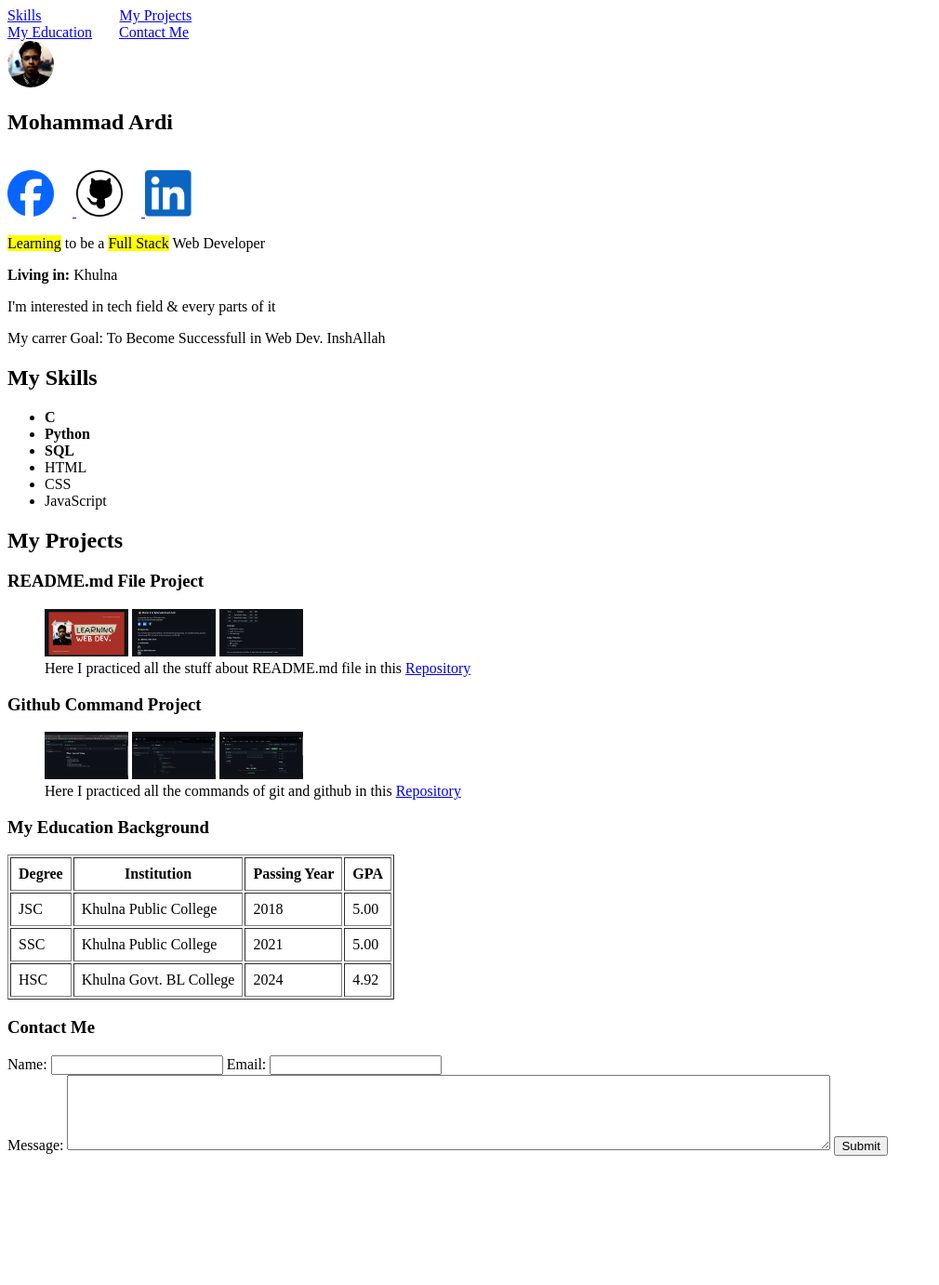
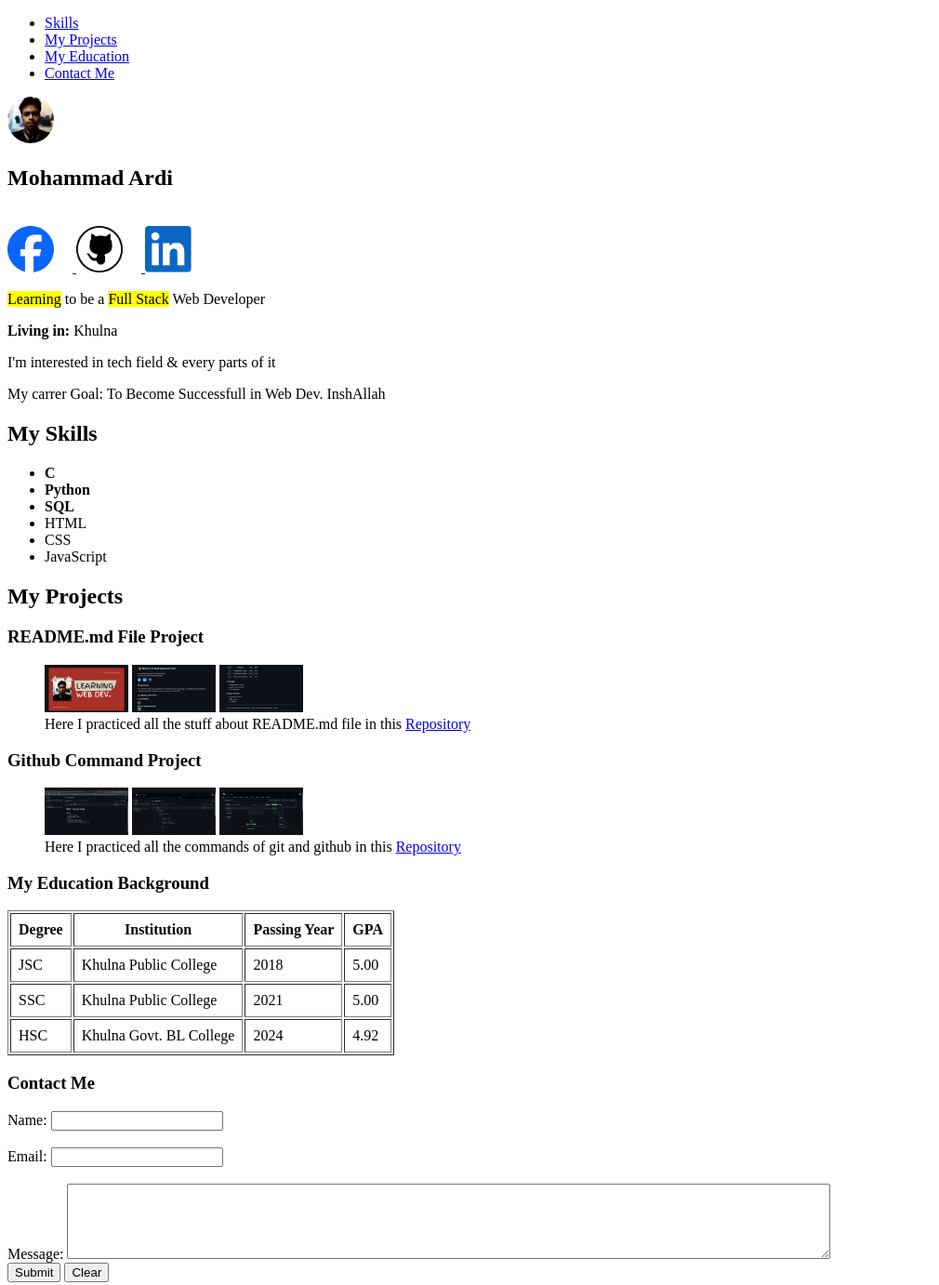
Before and after one commit to AforArdi/HTML_1, a plain HTML site: page index.html in a window 1280 px wide. Shown: the whole page at 93% size, without its empty margins (0-1010 px from the left). Before the commit the page ends 1251 px from the top, so only its background shows below. Drawn offline with Linux system fonts and the light colour scheme.

Commit message:
Updated Navbar

```diff
--- a/index.html
+++ b/index.html
@@ -8,10 +8,12 @@
 <body>
     <header>
         <nav>
-            <a href="#skills" style="margin-right: 80px;">Skills</a>
-            <a href="#projects">My Projects</a><br>
-            <a href="#educations" style="margin-right:25px;">My Education</a>
-            <a href="#contact">Contact Me</a>
+            <ul>
+                <li><a href="#skills">Skills</a></li>
+                <li><a href="#projects">My Projects</a></li>
+                <li><a href="#educations">My Education</a></li>
+                <li><a href="#contact">Contact Me</a></li>
+            </ul>
         </nav>
         <!--intro-->
         <section>
@@ -111,15 +113,22 @@
         <section>
             <h3>Contact Me</h3>
             <form action="#" method="post">
+                <div>
                     <label for="name">Name:</label>
                     <input type="text" id="name" name="name" required>
-
+                </div>
+                <br>
+                <div>
                     <label for="email">Email:</label>
                     <input type="email" id="email" name="email" required><br>
-
+                </div>
+                <br>
+                <div>
                     <label for="message">Message:</label>
                     <textarea id="message" name="message" rows="5" cols="100" required></textarea>
+                </div>
                 <button type="submit">Submit</button>
+                <button type="reset">Clear</button>
             </form>
         </section>
 </body>
```
Lines whose indentation alone changed are shown as unchanged.
